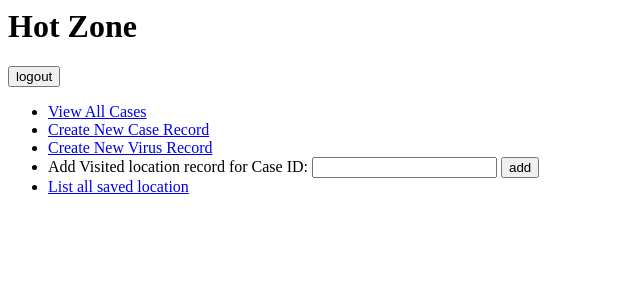
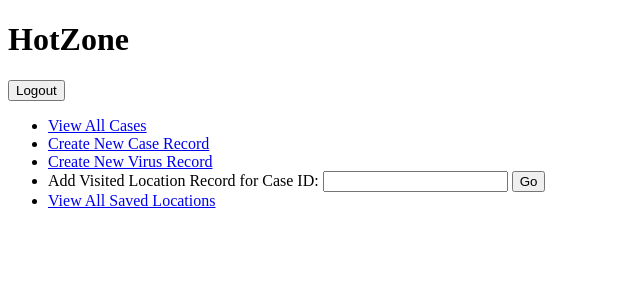
Before and after one commit to litpooh/HotZoneBackend, a Django app: template templates/index.html in a window 1280 px wide. Shown: the top 300 px of the page, without its empty margins (0-640 px from the left). Run offline with Django 3.2, Linux system fonts and the light colour scheme; the template is opened without the code that fills it, so the values that code supplies are empty.

Commit message:
Minor grammatical changes to web app

```diff
--- a/templates/create_case_record.html
+++ b/templates/create_case_record.html
@@ -1,7 +1,7 @@
 {% load static %}
 <script src="https://ajax.googleapis.com/ajax/libs/jquery/3.5.1/jquery.min.js"></script>
 <script type="text/javascript" src="{% static 'js/create_case_record.js' %}"></script>
-<a href="{% url 'index' %}">Back to index Page</a>
+<a href="{% url 'index' %}">Back to HotZone Index Page</a>
 <h1>Create Case Record</h1>
 <form id="createCaseForm" action="" method="post">
     <label for="name">Patient Name: </label><input type="text" id="name" name="name"><br>
--- a/templates/create_virus.html
+++ b/templates/create_virus.html
@@ -1,7 +1,7 @@
 {% load static %}
 <script src="https://ajax.googleapis.com/ajax/libs/jquery/3.5.1/jquery.min.js"></script>
 <script type="text/javascript" src="{% static 'js/create_virus.js' %}"></script>
-<a href="{% url 'index' %}">Back to index Page</a>
+<a href="{% url 'index' %}">Back to HotZone Index Page</a>
 <h1>Create New Virus Record</h1>
 <form id="createVirusForm" action="">
     <label for="name">Virus Name: </label><input type="text" id="name" name="name"><br>
--- a/templates/index.html
+++ b/templates/index.html
@@ -1,19 +1,38 @@
-<h1>Hot Zone</h1>
-<button onclick="location.href='../logout'">logout</button>
+{% load static %}
+<!DOCTYPE html>
+<html>
+  <head>
+    <meta charset="utf-8" />
+    <title>HotZone</title>
+  </head>
+  <body>
+    <h1>HotZone</h1>
+    <button onclick="location.href='../logout'">Logout</button>
 
     <ul>
       <li><a href="{% url 'all_caserecord_post' %}">View All Cases</a></li>
-    <li><a href="{% url 'create_caserecord' %}">Create New Case Record</a></li>
+      <li>
+        <a href="{% url 'create_caserecord' %}">Create New Case Record</a>
+      </li>
       <li><a href="{% url 'create_virus' %}">Create New Virus Record</a></li>
       <li>
-        <a>Add Visited location record for Case ID:</a>
-        <input list="cases" id="case_input">
+        <a>Add Visited Location Record for Case ID:</a>
+        <input list="cases" id="case_input" />
         <datalist id="cases">
           {% for case in cases %}
           <option value="{{case.pk}}"></option>
           {% endfor %}
         </datalist>
-        <button type="button" onclick="location.href='../create_visitedlocation/' + document.getElementById('case_input').value">add</button>
+        <button
+          type="button"
+          onclick="location.href='../create_visitedlocation/' + document.getElementById('case_input').value"
+        >
+          Go
+        </button>
       </li>
-    <li><a href="{% url 'locations-information' %}">List all saved location</a></li>
+      <li>
+        <a href="{% url 'locations-information' %}">View All Saved Locations</a>
+      </li>
     </ul>
+  </body>
+</html>
--- a/templates/location_list.html
+++ b/templates/location_list.html
@@ -1,5 +1,5 @@
-<h1>Showing all saved location</h1>
-
+<h1>Saved Locations</h1>
+<a href="{% url 'index' %}">Back to HotZone Index Page</a>
 <ul>
 {% for location in location_list %}
     <li>{{location.name}}
--- a/templates/login.html
+++ b/templates/login.html
@@ -1,5 +1,5 @@
 <h1> Welcome to HotZone! </h1>
-<p> test = (username: user123) (password: comp3297) </p>
+<p> Test = username: user123, password: comp3297</p>
 {% if form.errors %}
 <p>Your username and password didn't match. Please try again.</p>
 {% endif %}
@@ -26,7 +26,7 @@
 </tr>
 </table>
 
-<input type="submit" value="login">
+<input type="submit" value="Login">
 <input type="hidden" name="next" value="/index">
 </form>
 
```
Also changed, not shown: templates/create_visited_location.html (+4 -4 lines). Lines whose indentation alone changed are shown as unchanged.
